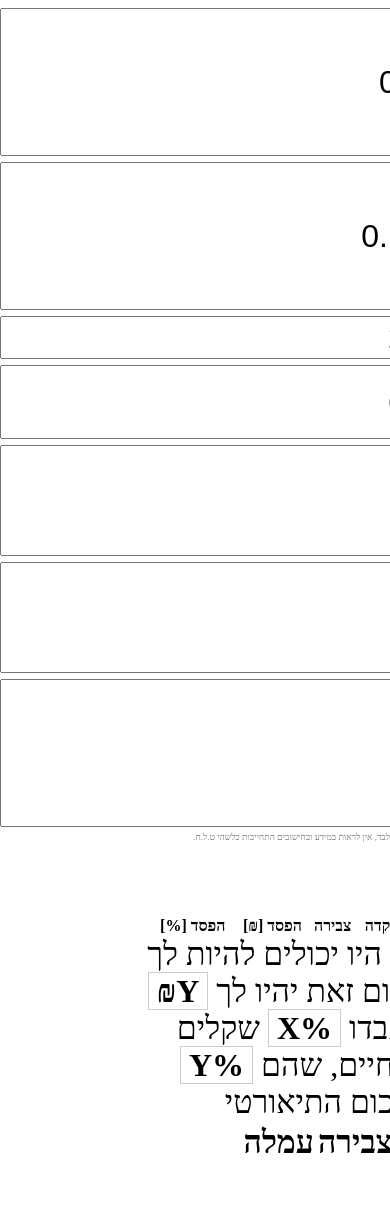
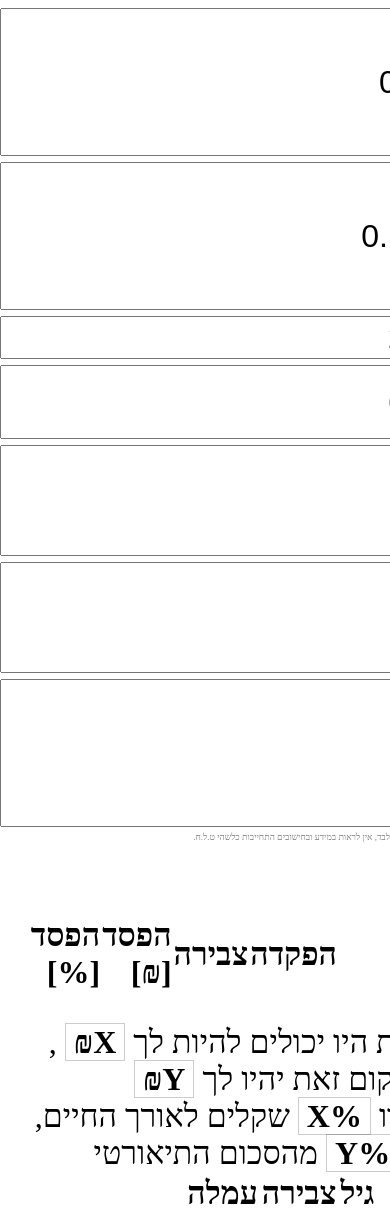
Before and after one commit to yehonatanz/pension, a website: page docs/index.html in a window 390 px wide. Shown: the top 1218 px of the page. Before the commit the page ends 1172 px from the top, so only its background shows below. Drawn offline with Linux system fonts and the light colour scheme.

Commit message:
Improved saved offers responsiveness

```diff
--- a/docs/index.css
+++ b/docs/index.css
@@ -98,7 +98,11 @@ form {
         display: block;
     }
 
-    #app, input, #per-year-output-container {
+    #saved-offers-container {
+        margin: 1em 0;
+    }
+
+    #app, input, #per-year-output-container, #saved-offers-container {
         --global-font-size: xx-large;
         font-size: var(--global-font-size);
     }
```
